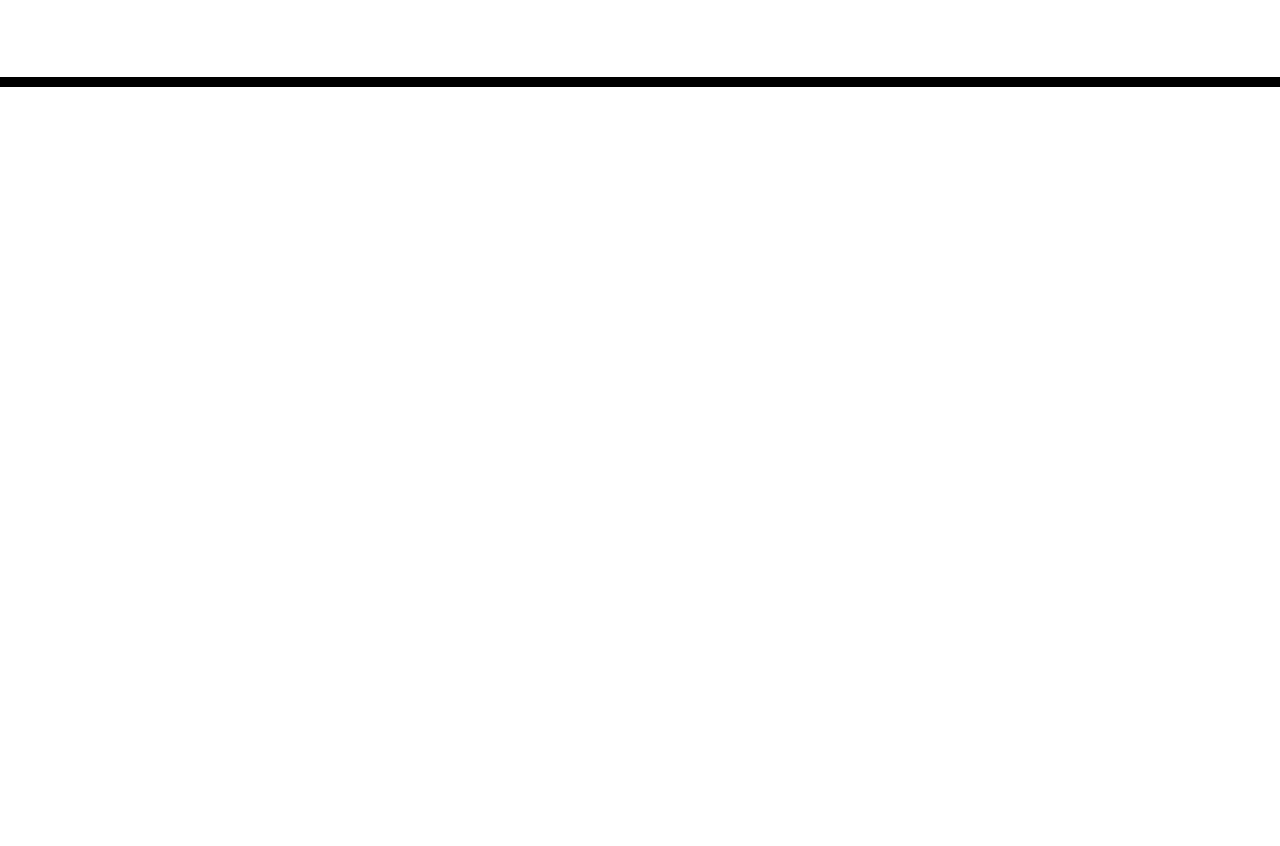
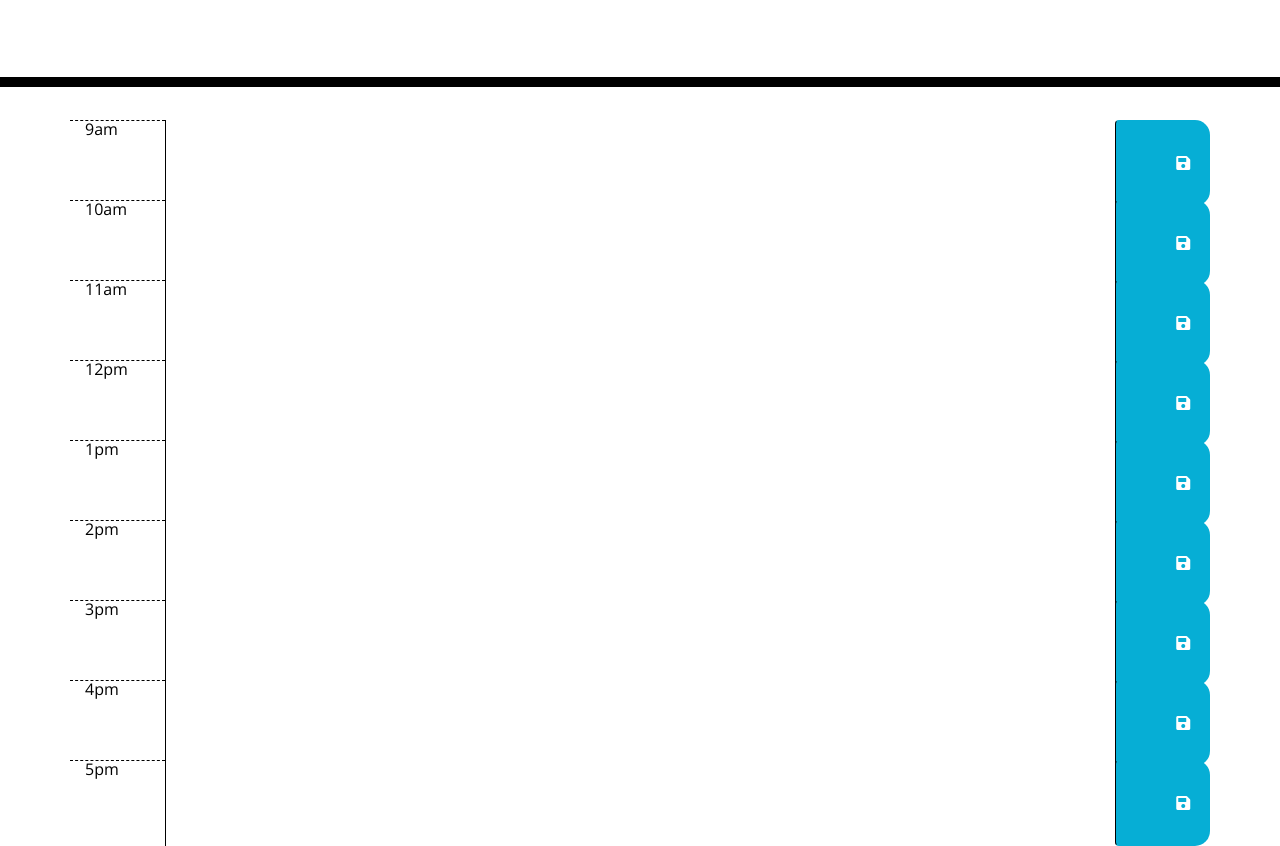
Before and after one commit to badeshiyan/work-day-scheduler, a plain HTML site: page Develop/index.html in a window 1280 px wide. Shown: the part 181-1027 px from the top of the page. Before the commit the page ends 800 px from the top, so only its background shows below. Drawn offline with nearby package versions, Linux system fonts and the light colour scheme.

Commit message:
built out index.html with bootstrap skeleton components

```diff
--- a/Develop/index.html
+++ b/Develop/index.html
@@ -34,10 +34,75 @@
     </header>
     <div class="container">
       <!-- Timeblocks go here -->
+      <div class="row" id="9">
+        <div class="col-md-1 hour">9am</div>
+        <textarea class="col-md-10 description"></textarea>
+        <button class="col-md-1 btn saveBtn">
+          <i class="fas fa-save"></i>
+        </button>
+      </div>
+      <div class="row" id="10">
+        <div class="col-md-1 hour">10am</div>
+        <textarea class="col-md-10 description"></textarea>
+        <button class="col-md-1 btn saveBtn">
+          <i class="fas fa-save"></i>
+        </button>
+      </div>
+      <div class="row" id="11">
+        <div class="col-md-1 hour">11am</div>
+        <textarea class="col-md-10 description"></textarea>
+        <button class="col-md-1 btn saveBtn">
+          <i class="fas fa-save"></i>
+        </button>
+      </div>
+      <div class="row" id="12">
+        <div class="col-md-1 hour">12pm</div>
+        <textarea class="col-md-10 description"></textarea>
+        <button class="col-md-1 btn saveBtn">
+          <i class="fas fa-save"></i>
+        </button>
+      </div>
+      <div class="row" id="13">
+        <div class="col-md-1 hour">1pm</div>
+        <textarea class="col-md-10 description"></textarea>
+        <button class="col-md-1 btn saveBtn">
+          <i class="fas fa-save"></i>
+        </button>
+      </div>
+      <div class="row" id="14">
+        <div class="col-md-1 hour">2pm</div>
+        <textarea class="col-md-10 description"></textarea>
+        <button class="col-md-1 btn saveBtn">
+          <i class="fas fa-save"></i>
+        </button>
+      </div>
+      <div class="row" id="15">
+        <div class="col-md-1 hour">3pm</div>
+        <textarea class="col-md-10 description"></textarea>
+        <button class="col-md-1 btn saveBtn">
+          <i class="fas fa-save"></i>
+        </button>
+      </div>
+      <div class="row" id="16">
+        <div class="col-md-1 hour">4pm</div>
+        <textarea class="col-md-10 description"></textarea>
+        <button class="col-md-1 btn saveBtn">
+          <i class="fas fa-save"></i>
+        </button>
+      </div>
+      <div class="row" id="17">
+        <div class="col-md-1 hour">5pm</div>
+        <textarea class="col-md-10 description"></textarea>
+        <button class="col-md-1 btn saveBtn">
+          <i class="fas fa-save"></i>
+        </button>
+      </div>
     </div>
 
     <!-- jquery -->
     <script src="https://code.jquery.com/jquery-3.4.1.min.js"></script>
     <script src="https://cdnjs.cloudflare.com/ajax/libs/moment.js/2.24.0/moment.min.js"></script>
+    <!-- link to javascript -->
+    <script src="script.js"></script>
   </body>
 </html>
--- /dev/null
+++ b/Develop/script.js
@@ -0,0 +1,15 @@
+$(".saveBtn").on("click", function () {
+  var time = $(this).parent().attr("id");
+  var text = $(this).siblings("textarea").val();
+  localStorage.setItem(time, text);
+});
+
+$("#9 textarea").val(localStorage.getItem("9"));
+$("#10 textarea").val(localStorage.getItem("10"));
+$("#11 textarea").val(localStorage.getItem("11"));
+$("#12 textarea").val(localStorage.getItem("12"));
+$("#13 textarea").val(localStorage.getItem("13"));
+$("#14 textarea").val(localStorage.getItem("14"));
+$("#15 textarea").val(localStorage.getItem("15"));
+$("#16 textarea").val(localStorage.getItem("16"));
+$("#17textarea").val(localStorage.getItem("17"));
```
Also changed, not shown: script.js (deleted), 1 other file.
